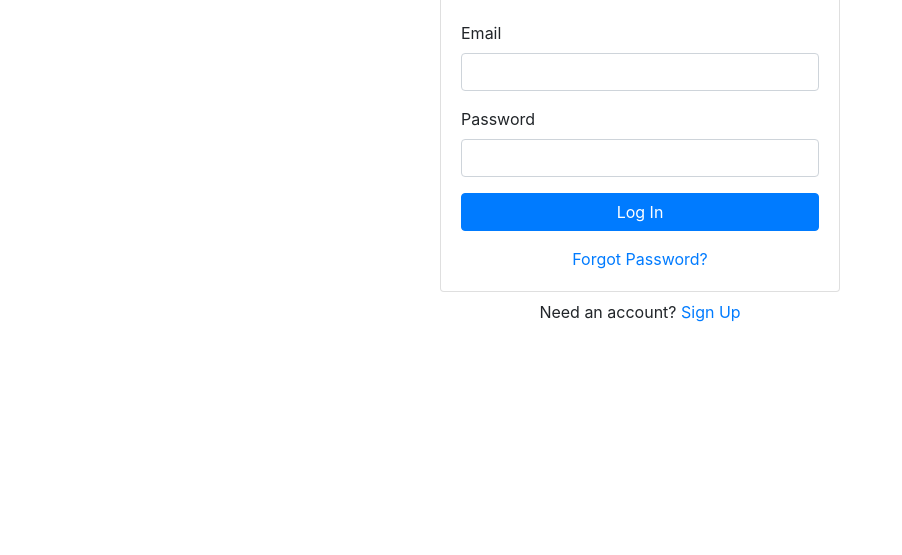
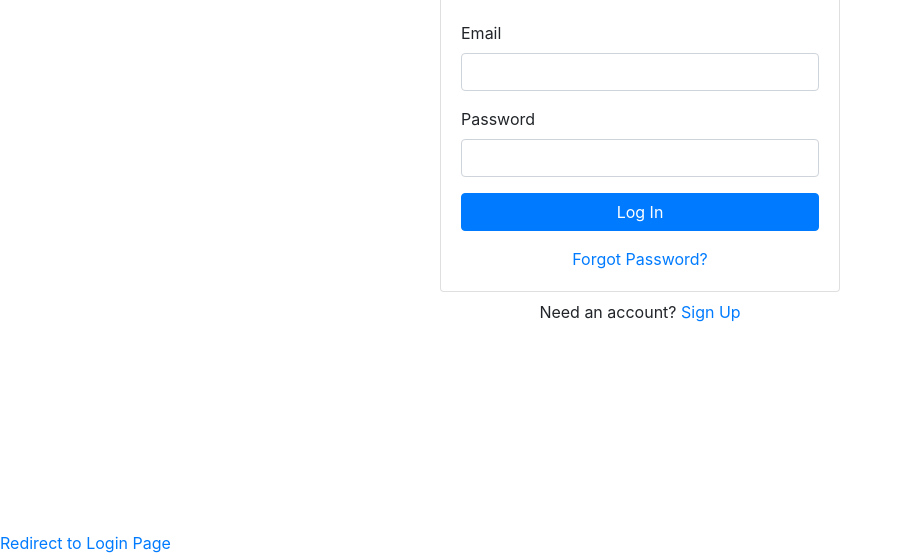
Before and after one commit to dawudr/React-Firebase-Auth, a React app: page public/index.html in a window 1280 px wide. Shown: the part 269-824 px from the top of the page, without its empty margins (0-902 px from the left). Before the commit the page ends 800 px from the top, so only its background shows below. Built offline with nearby package versions, Linux system fonts and the light colour scheme; some packages are replaced by stand-ins of ours; no server answers.

```diff
--- a/public/index.html
+++ b/public/index.html
@@ -29,6 +29,7 @@
   <body>
     <noscript>You need to enable JavaScript to run this app.</noscript>
     <div id="root"></div>
+    <a href="/login">Redirect to Login Page</a>
     <!--
       This HTML file is a template.
       If you open it directly in the browser, you will see an empty page.
```
